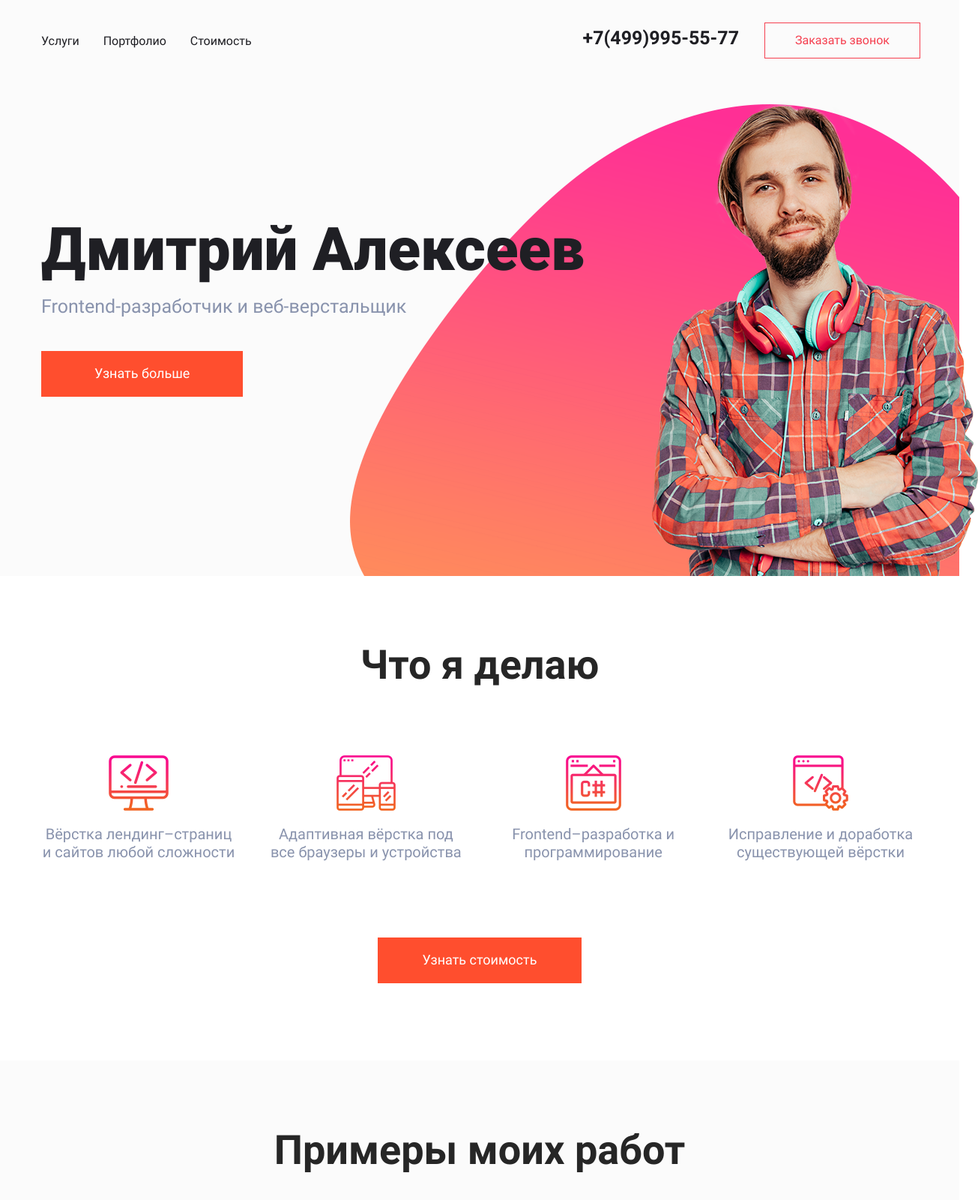
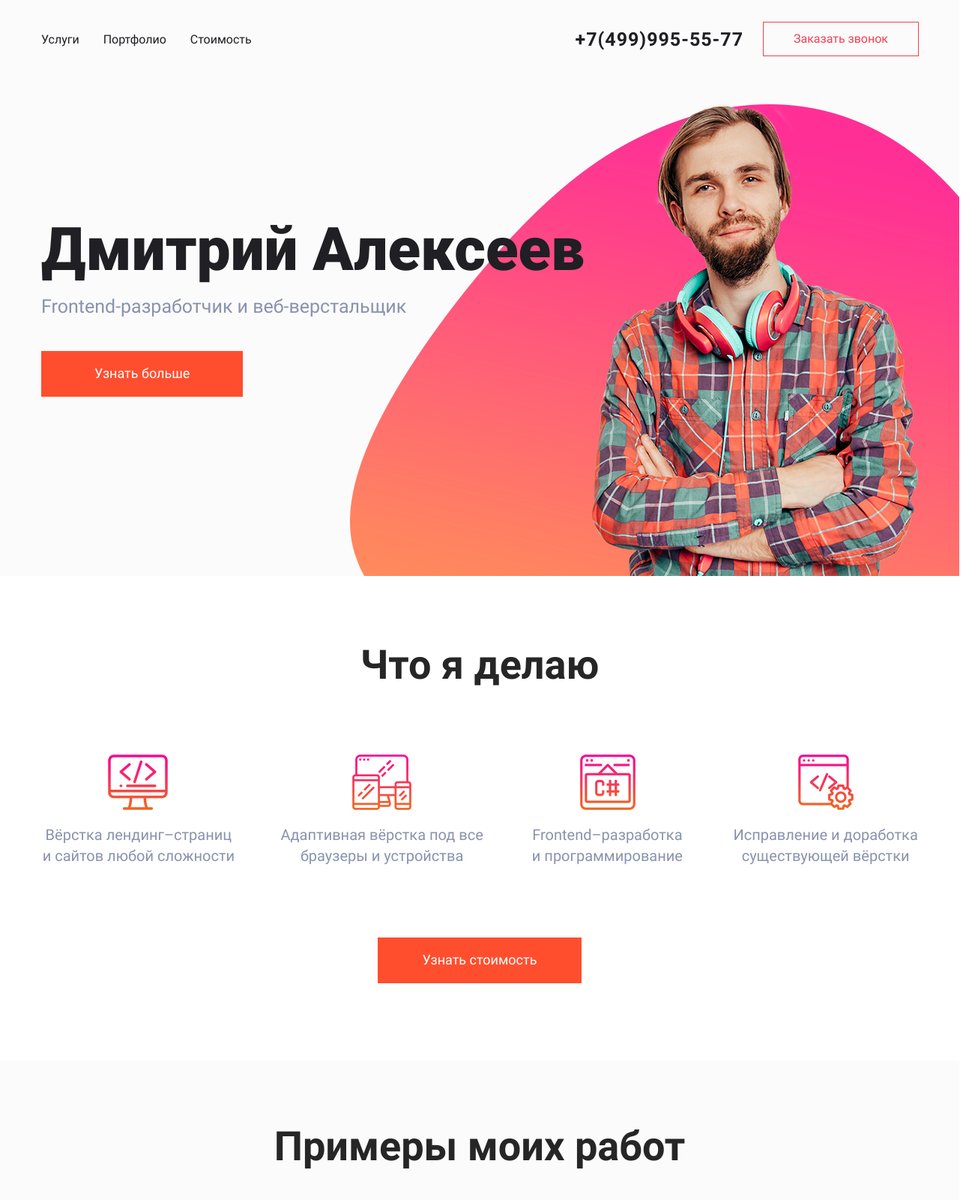
Before and after one commit to Coremotor/LandingPage, a plain HTML site: page index.html in a window 1280 px wide. Shown: the top 1600 px of the page at 75% size, 1305 px wide, since content can reach past the window. Drawn offline with Linux system fonts and the light colour scheme.

Commit message:
Общие правки

```diff
--- a/styles/about-developer.css
+++ b/styles/about-developer.css
@@ -3,12 +3,11 @@
   background-image: url("../img/developer-foto-bg.png");
   background-repeat: no-repeat;
   background-position: bottom right;
-  margin-top: -15px;
+  margin-top: -12px;
 }
 
 .about-developer__inner {
   display: flex;
-  max-width: 1920px;
   margin: auto;
 }
 
@@ -54,6 +53,12 @@
 
 
 
+
+@media(max-width: 1900px) {
+  .developer-foto {
+    margin-right: 0;
+
+  }
 
 @media(max-width: 1200px) {
   .about-developer {
--- a/styles/carousel.css
+++ b/styles/carousel.css
@@ -64,6 +64,28 @@
 .carousel__btn-slider:hover {
   background-color: #ff4e2e;
 }
+
+
+
+
+
+
+@media(max-width: 1250px) {
+  .carousel__btn {
+    right: -63px;
+  }
+
+  .carousel__btn_position {
+    left: 1068px;
+  }
+
+  .carousel__item {
+    margin-right: 10px;
+  }
+
+}
+
+
 
 
 
--- a/styles/container.css
+++ b/styles/container.css
@@ -1,12 +1,12 @@
 .container {
-  width: 1200px;
+  max-width: 1200px;
   padding: 0 15px;
   margin: auto;
 }
 
 @media(max-width: 1200px) {
   .container {
-    width: 1024px;
+    max-width: 1024px;
     padding: 0 40px;
   }
 }
@@ -14,7 +14,7 @@
 
 @media(max-width: 1024px) {
   .container {
-    width: 320px;
+    max-width: 320px;
     padding: 0 20px;
   }
 }
--- a/styles/direction-of-development.css
+++ b/styles/direction-of-development.css
@@ -9,28 +9,37 @@
   font-size: 54px;
   font-weight: 700;
   color: #262626;
-  margin: 0 auto 89px;
+  margin: 0 auto 88px;
 }
 
 .direction-of-development__list-skills {
   display: flex;
-  margin-bottom: 102px;
-  justify-content: space-between;
+  margin-bottom: 95px;
 }
 
 .direction-of-development__skill-item {
-  width: 260px;
+  width: 280px;
   font-size: 20px;
+  line-height: 1.4;
   color: #8993ad;
   text-align: center;
+}
+
+.direction-of-development__skill-item:first-child {
+  margin-right: 41px;
+}
+
+.direction-of-development__skill-item:nth-child(2) {
+  margin-right: 26px;
 }
 
 .direction-of-development__link-layout {
   display: block;
   background-image: url("../img/skill_img_landing.png");
   background-repeat: no-repeat;
-  background-position: center top;
+  background-position: 89px top;
   padding-top: 93px;
+  padding-right: 16px;
 }
 
 .direction-of-development__link-adaptive {
@@ -47,14 +56,17 @@
   background-repeat: no-repeat;
   background-position: center top;
   padding-top: 93px;
+  padding-right: 37px;
+  padding-left: 35px;
 }
 
 .direction-of-development__link-correction {
   display: block;
   background-image: url("../img/skill_img_coding.png");
   background-repeat: no-repeat;
-  background-position: center top;
+  background-position: 116px top;
   padding-top: 93px;
+  padding-left: 29px;
 }
 
 .direction-of-development__btn {
--- a/styles/example-projects.css
+++ b/styles/example-projects.css
@@ -12,11 +12,10 @@
 }
 
 .example-projects__title {
-  text-align: center;
   font-size: 54px;
   font-weight: 700;
   color: #262626;
-  margin-bottom: 99px;
+  margin: 40px auto 99px;
 }
 
 .example-projects__carousel {
--- a/styles/footer.css
+++ b/styles/footer.css
@@ -98,10 +98,6 @@
 
 
 @media(max-width: 1200px) {
-  .footer {
-    width: 1024px;
-    margin: auto;
-  }
 
   .footer__inner {
     padding: 100px 39px 79px 40px;
@@ -130,9 +126,6 @@
 
 
 @media (max-width: 1024px) {
-  .footer {
-    width: 320px;
-  }
 
   .footer__inner {
     flex-direction: column;
--- a/styles/header.css
+++ b/styles/header.css
@@ -6,7 +6,7 @@
   display: flex;
   justify-content: space-between;
   align-items: center;
-  padding: 30px 0 65px;
+  padding: 29px 0 65px;
 }
 
 .header__menu {
@@ -39,21 +39,24 @@
 }
 
 .header__phone-btn-wrap {
-  margin-right: 12px;
+  display: flex;
+  align-items: center;
+  margin-right: 14px;
 }
 
 .header__phone {
   font-size: 25px;
   font-weight: 700;
   color: #1f1f24;
-  margin-right: 30px;
+  margin-right: 26px;
+  letter-spacing: 1px;
 }
 
 .header__btn {
   color: #f53f4f;
-  padding: 14px 40px;
   background-color: transparent;
   border: 1px solid #f53f4f;
+  padding: 13px 40px;
 }
 
 
--- a/styles/price.css
+++ b/styles/price.css
@@ -24,10 +24,6 @@
 
 
 @media(max-width: 1200px) {
-  .price {
-    width: 1024px;
-    margin: auto;
-  }
 
   .price__inner {
     padding: 76px 40px 83px 40px;
@@ -50,11 +46,6 @@
     padding: 44px 0px 48px 20px;
   }
 
-  .price {
-    width: 320px;
-    margin: auto;
-  }
-
   .price__text {
     font-size: 28px;
     line-height: 1.4;
```
